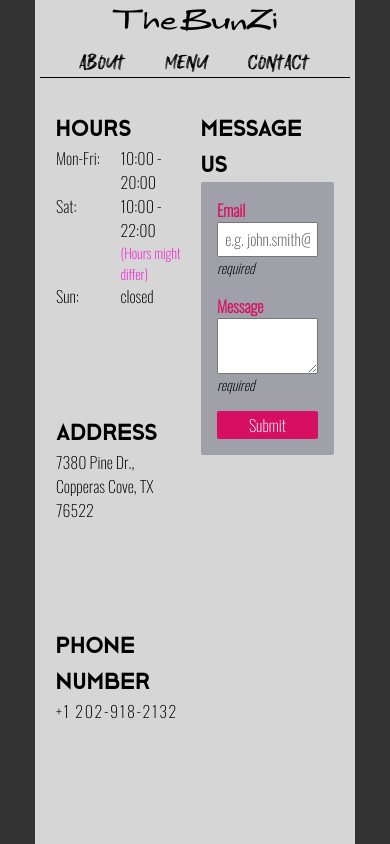
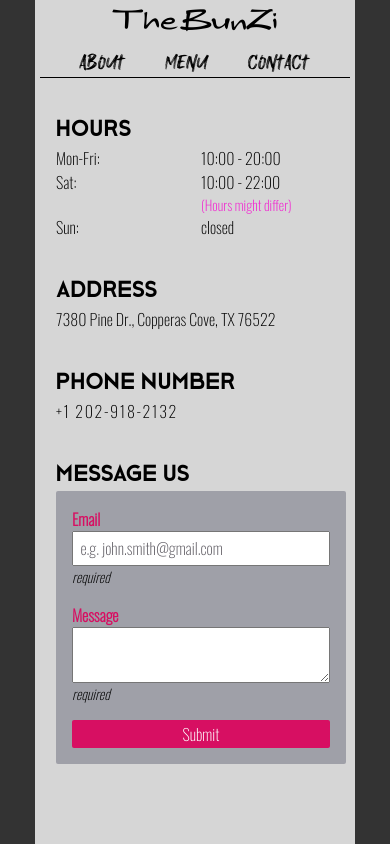
Before and after one commit to I-zme/restaurant, a website built with webpack: page dist/index.html in a window 390 px wide. Built offline with Linux system fonts and the light colour scheme.

Commit message:
Add screen size difference for contact and info

```diff
--- a/src/style.css
+++ b/src/style.css
@@ -358,4 +358,13 @@ body {
     grid-row: 4;
     margin: 0;
   }
+
+  #contact {
+    grid-template-columns: 1fr;
+  }
+
+  #contact > div {
+    width: max(290px, 80%);
+    margin: 0 auto;
+  }
 }
```
Also changed, not shown: dist/bundle.js.
